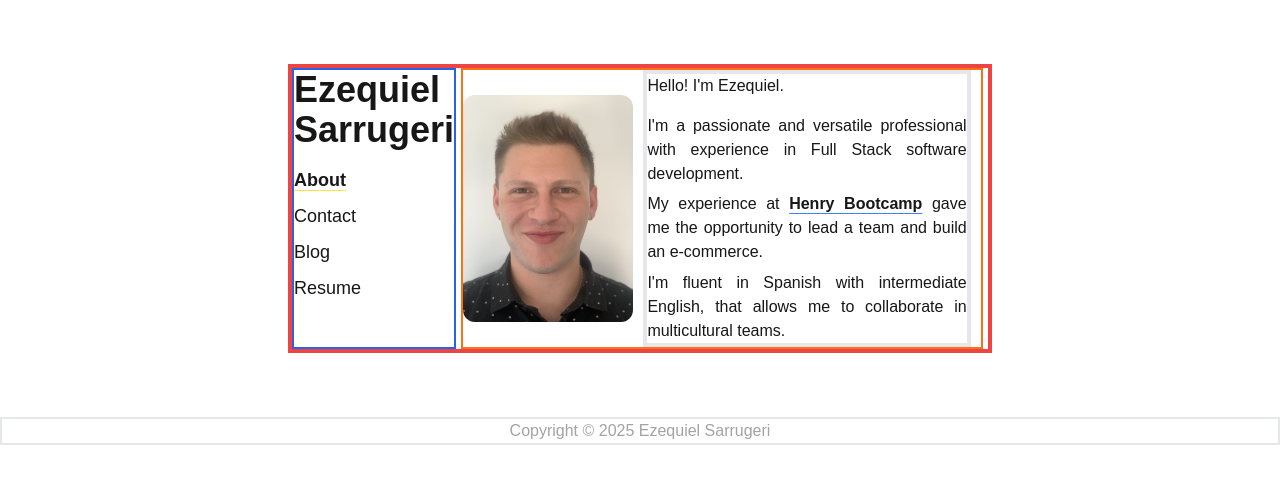
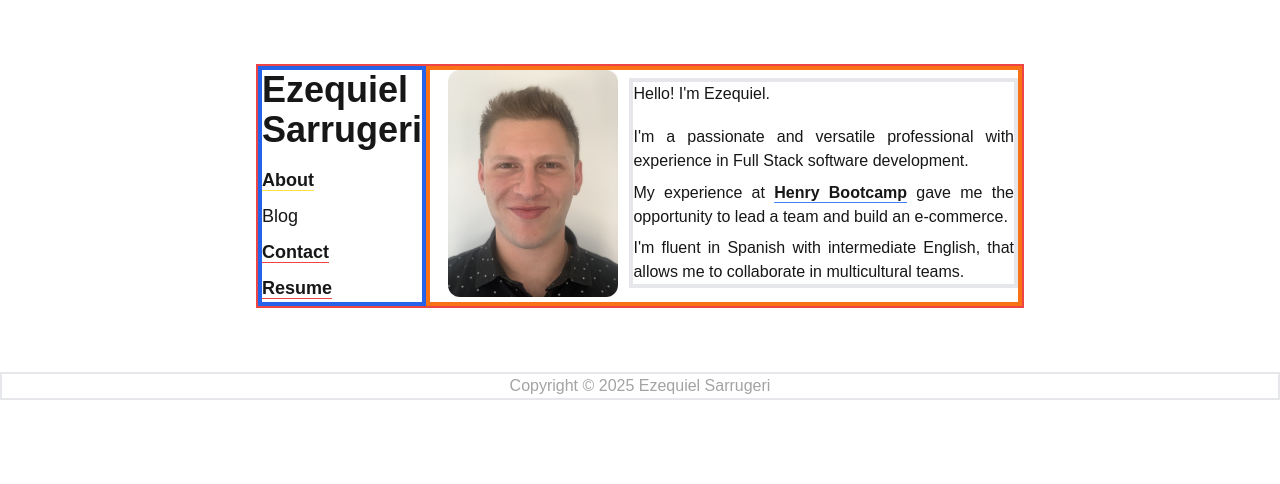
Before and after one commit to ezesarru/Oportunity, a Next.js app: page / in a window 1280 px wide. Shown: the top 484 px of the page. Built offline with nearby package versions, Linux system fonts and the light colour scheme.

Commit message:
Contact Button WIP

```diff
--- a/src/app/blog/page.jsx
+++ b/src/app/blog/page.jsx
@@ -1,6 +1,6 @@
 export default function Blog() {
   return (
-    <div className="border-4 border-orange-500 w-[75%] mx-auto flex items-center">
+    <div className="border-4 border-orange-500 w-[78%] mx-auto flex items-center">
       <h1>Blog</h1>
     </div>
   );
--- a/src/app/contact/page.jsx
+++ /dev/null
@@ -1,7 +0,0 @@
-export default function Contact() {
-  return (
-    <div className="border-4 border-orange-500 w-[75%] mx-auto flex items-center">
-      <h1>Contact</h1>
-    </div>
-  );
-}
--- a/src/app/layout.js
+++ b/src/app/layout.js
@@ -12,7 +12,7 @@ export default function RootLayout({ children }) {
   return (
     <html lang="en">
       <body>
-        <div className="border-4 border-red-500 flex flex-row justify-between my-[5%] w-[55%] mx-auto">
+        <div className="border-2 border-red-500 my-[5%] w-[60%] mx-auto flex justify-center">
           <Sidebar />
           {children}
         </div>
--- a/src/app/page.js
+++ b/src/app/page.js
@@ -2,24 +2,32 @@
 
 import Image from "next/image";
 import Link from "next/link";
+import { useState } from "react";
 
 export default function Page() {
+  const [showContact, setShowContact] = useState(false);
+
+  const handleContact = () => {
+    setShowContact(!showContact);
+  };
+
   return (
-    <div className="border-2 border-orange-500 w-[75%] mx-auto flex items-center">
+    <div className="border-4 border-orange-500 w-[95%] mx-auto flex flex-col items-center">
+      <div className="flex w-full items-center">
         <Image
           src="/profilePicture.jpg"
           alt="Ezequiel Sarrugeri picture"
           width={170}
           height={170}
           priority={true}
-        className="rounded-xl"
+          className="rounded-xl ml-[3%] mr-[2%]"
         />
-      <div className="flex flex-col mx-[2%] border-4">
+        <div className="flex flex-col border-4">
           <p className="mb-[5%]">Hello! I'm Ezequiel.</p>
           <div className="space-y-[2%] text-justify">
             <p>
-            I'm a passionate and versatile professional with experience in Full
-            Stack software development.
+              I'm a passionate and versatile professional with experience in
+              Full Stack software development.
             </p>
             <p>
               My experience at{" "}
@@ -38,15 +46,13 @@ export default function Page() {
           </div>
         </div>
       </div>
+      <div
+        className={`${
+          showContact ? "block" : "hidden"
+        } w-[70%] text-green-600 border-4 border-gray-400 m-[1%] flex justify-center`}
+      >
+        Feel free to reach out to me at ezesarru@gmail.com
+      </div>
+    </div>
   );
 }
-
-/*
-  <div>
-    <p>
-      My core competencies include React, Next, Redux, and PostgreSQL, among
-      other key technologies.
-    </p>
-
-  </div>
-  */
--- a/src/components/sidebar.jsx
+++ b/src/components/sidebar.jsx
@@ -3,11 +3,11 @@
 import Link from "next/link";
 import { usePathname } from "next/navigation";
 
-export default function Sidebar() {
+export default function Sidebar({ contactClick }) {
   const pathname = usePathname();
 
   return (
-    <nav className="border-2 border-blue-600">
+    <nav className="border-4 border-blue-600">
       <h1 className="text-4xl font-bold mb-[10%]">
         Ezequiel
         <br />
@@ -28,18 +28,6 @@ export default function Sidebar() {
         </li>
         <li>
           <Link
-            href="/contact"
-            className={
-              pathname === "/contact"
-                ? "underline decoration-yellow-300 underline-offset-4 font-bold"
-                : ""
-            }
-          >
-            Contact
-          </Link>
-        </li>
-        <li>
-          <Link
             href="/blog"
             className={
               pathname === "/blog"
@@ -51,7 +39,20 @@ export default function Sidebar() {
           </Link>
         </li>
         <li>
-          <Link href="/resume.pdf">Resume</Link>
+          <button
+            onClick={contactClick}
+            className="underline decoration-red-500 underline-offset-4 font-bold" //! Añadir CSS para que sea diferente
+          >
+            Contact
+          </button>
+        </li>
+        <li>
+          <Link
+            className="underline decoration-red-500 underline-offset-4 font-bold"
+            href="/resume.pdf"
+          >
+            Resume
+          </Link>
         </li>
       </ul>
     </nav>
```
Lines whose indentation alone changed are shown as unchanged.
